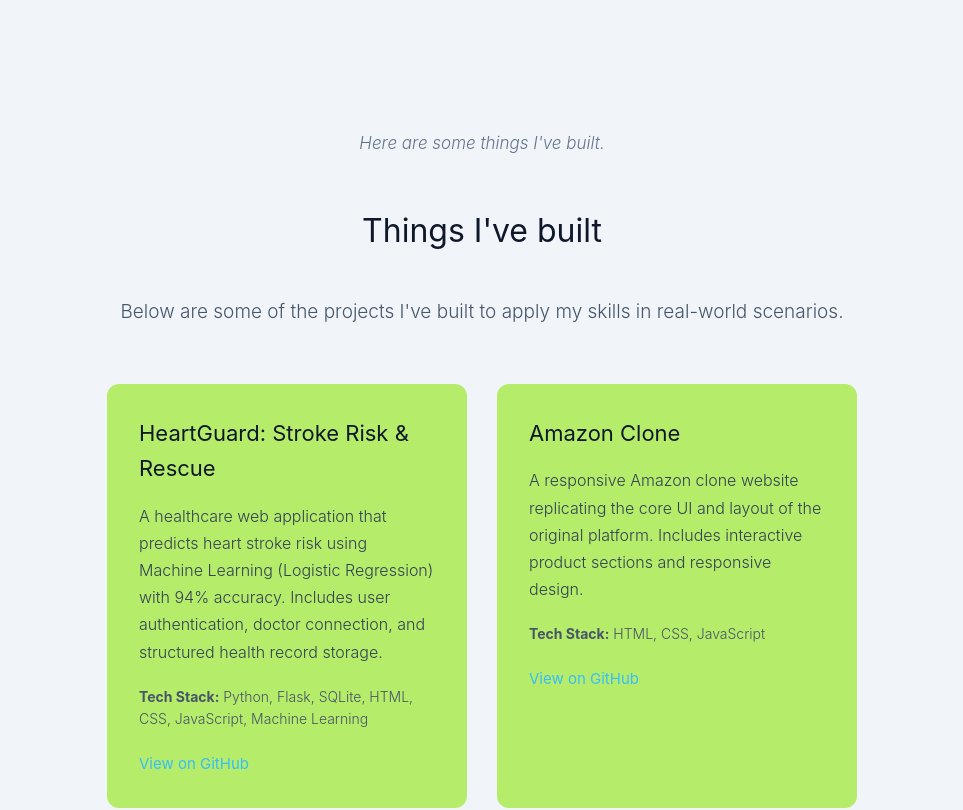
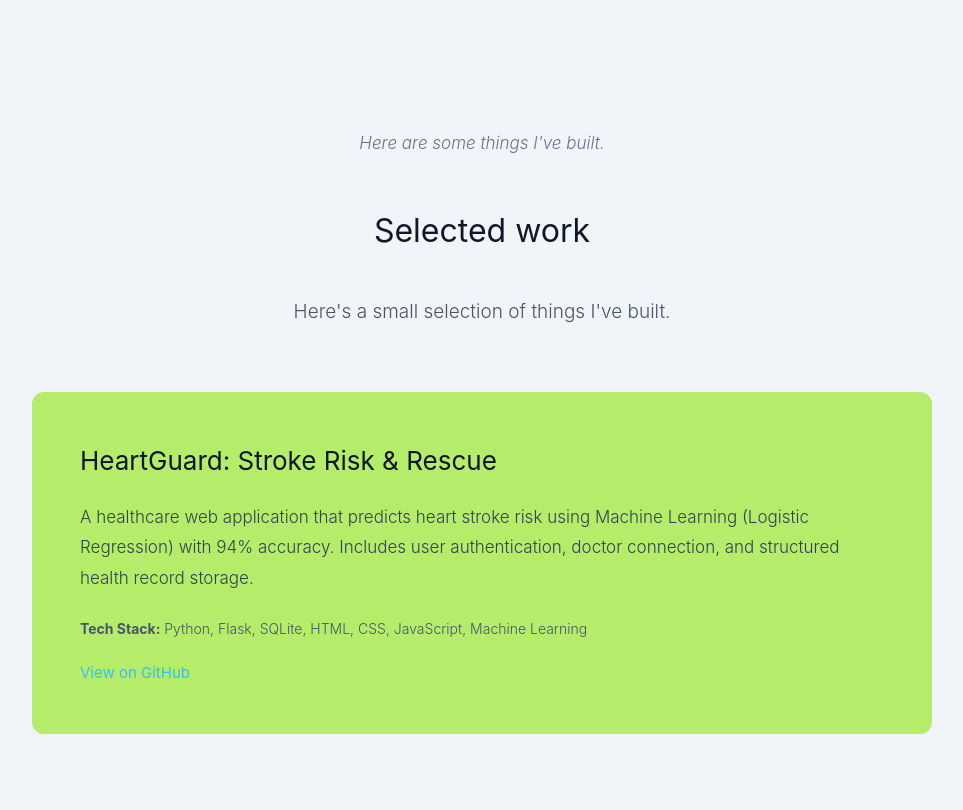
Before and after one commit to charanramagiri/portfolio, a React (Vite) app: page / in a window 1280 px wide. Shown: the part 2400-3210 px from the top of the page, without its empty margins (158-1121 px from the left). Built offline with nearby package versions, Linux system fonts and the light colour scheme.

Commit message:
projects section page updated

```diff
--- a/src/components/Projects/Projects.css
+++ b/src/components/Projects/Projects.css
@@ -5,7 +5,7 @@
 }
 
 .projects-wrapper {
-    max-width: 750px;
+    max-width: 900px;
     margin: 0 auto;
 }
 
@@ -23,26 +23,50 @@
     color: #0f172a;
     font-weight: 400;
 }
-.projects-container{
-    display: grid;
-    grid-template-columns: repeat(auto-fit, minmax(280px, 1fr));
-    gap: 30px;
-    max-width: 1100px;
-    margin: 0 auto;
+
+.projects-intro{
+    margin-bottom: 64px;
+    font-size: 19px;
+    color: #475569;
+    font-weight: 300;
+    line-height: 1.7;
 }
+
+.featured-project {
+    margin-bottom: 80px;
+}
+
 .project-card {
     background-color: rgb(181, 236, 105);
-    padding: 32px;
     border-radius: 12px;
     text-align: left;
     border: none;
 }
+
+.project-card.featured {
+    padding: 48px;
+    max-width: 100%;
+}
+
+.project-card.secondary {
+    padding: 32px;
+}
+
 .project-card h3{
     margin-bottom: 16px;
     color: #0f172a;
     font-weight: 400;
-    font-size: 22px;
 }
+
+.project-card.featured h3 {
+    font-size: 26px;
+    margin-bottom: 20px;
+}
+
+.project-card.secondary h3 {
+    font-size: 20px;
+}
+
 .project-description{
     font-size: 16px;
     margin-bottom: 20px;
@@ -50,25 +74,39 @@
     line-height: 1.7;
     font-weight: 300;
 }
+
+.project-card.featured .project-description {
+    font-size: 17px;
+    line-height: 1.8;
+    margin-bottom: 24px;
+}
+
 .project-tech{
     font-size: 14px;
     margin-bottom: 20px;
     color: #475569;
     font-weight: 300;
 }
+
 .project-link{
     text-decoration: none;
     color: #38bdf8;
     font-weight: 400;
     font-size: 15px;
 }
+
 .project-link:hover{
     text-decoration: underline;
 }
-.projects-intro{
-    margin-bottom: 56px;
-    font-size: 19px;
-    color: #475569;
-    font-weight: 300;
-    line-height: 1.7;
+
+.other-projects {
+    margin-top: 80px;
 }
+
+.projects-container{
+    display: grid;
+    grid-template-columns: repeat(auto-fit, minmax(280px, 1fr));
+    gap: 24px;
+    max-width: 100%;
+    margin: 0 auto;
+}
--- a/src/components/Projects/Projects.jsx
+++ b/src/components/Projects/Projects.jsx
@@ -2,19 +2,46 @@
 import projects from "../../data/projects";
 
 function Projects() {
+  const featuredProject = projects[0];
+  const otherProjects = projects.slice(1);
+
   return (
     <section className="projects" id="projects">
       <div className="projects-wrapper">
         <p className="section-transition">Here are some things I've built.</p>
 
-        <h2>Things I've built</h2>
+        <h2>Selected work</h2>
 
-        <p className="projects-intro">Below are some of the projects I've built to apply my skills in real-world scenarios.</p>
+        <p className="projects-intro">Here's a small selection of things I've built.</p>
 
+        <div className="featured-project">
+          <div className="project-card featured">
+            <h3>{featuredProject.title}</h3>
 
+            <p className="project-description">
+              {featuredProject.description}
+            </p>
+
+            <p className="project-tech">
+              <strong>Tech Stack:</strong> {featuredProject.tech}
+            </p>
+
+            <a
+              href={featuredProject.github}
+              target="_blank"
+              rel="noopener noreferrer"
+              className="project-link"
+            >
+              View on GitHub
+            </a>
+          </div>
+        </div>
+
+        {otherProjects.length > 0 && (
+          <div className="other-projects">
             <div className="projects-container">
-        {projects.map((project, index) => (
-          <div className="project-card" key={index}>
+              {otherProjects.map((project, index) => (
+                <div className="project-card secondary" key={index}>
                   <h3>{project.title}</h3>
 
                   <p className="project-description">
@@ -37,6 +64,8 @@
               ))}
             </div>
           </div>
+        )}
+      </div>
     </section>
   );
 }
```
Lines whose indentation alone changed are shown as unchanged.
